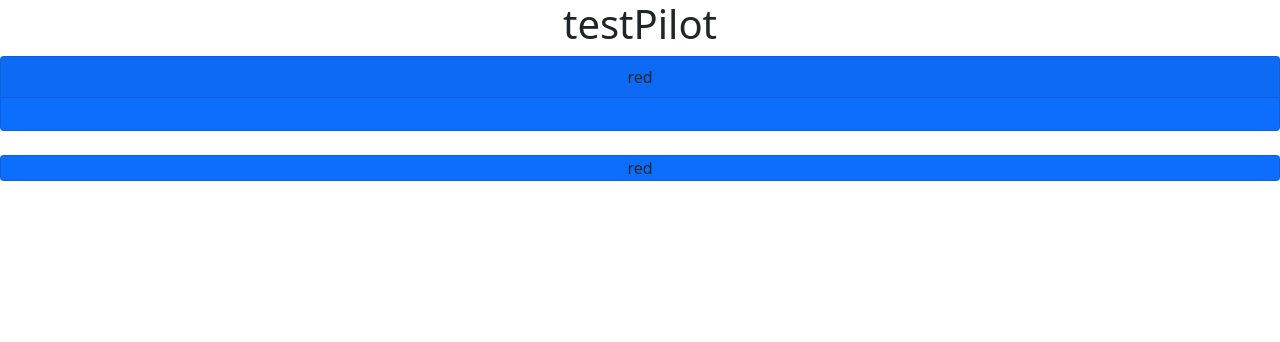
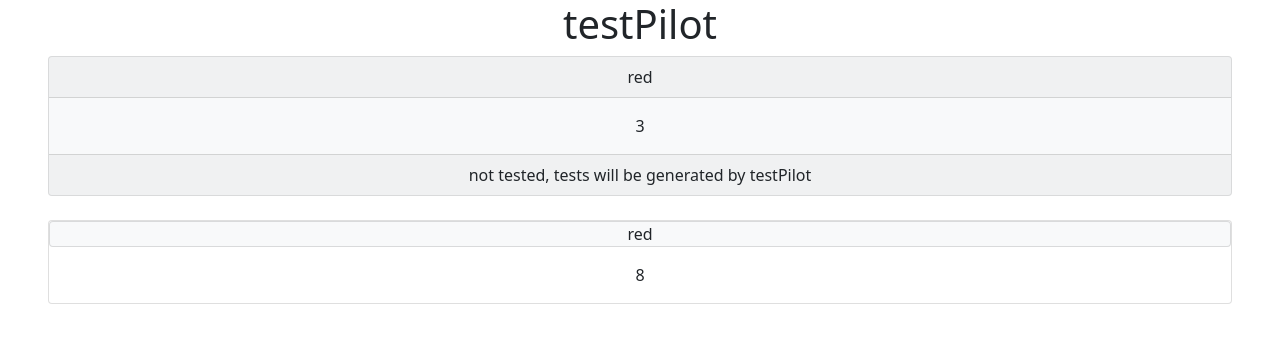
Before and after one commit to necsanuradu/testPilot, a React (Create React App) app in the folder client/: page / in a window 1280 px wide. Shown: the top 342 px of the page. Built offline with nearby package versions, Linux system fonts and the light colour scheme; no server answers; the HTML template or start-up script is replaced by a standard one.

Commit message:
RN: fix:main view components background, ready: for presentation next: refactoring

```diff
--- a/client/src/components/main-container.js
+++ b/client/src/components/main-container.js
@@ -6,9 +6,9 @@ const MainComponent = (props) => {
   return (
     <div>
       <h1>testPilot</h1>
-      <SomeComponentForTestPilotNoTest color={"red"} />
+      <SomeComponentForTestPilotNoTest color={"red"} size="3" />
       <br />
-      <SomeComponentForTestPilot color={"red"} />
+      <SomeComponentForTestPilot color={"red"} size="8" />
     </div>
   );
 };
--- a/client/src/components/some-component-no-test.js
+++ b/client/src/components/some-component-no-test.js
@@ -6,9 +6,12 @@ const SomeComponentForTestPilotNoTest = (props) => {
   return (
     <div>
       {color === "red" && (
-        <div className="card bg-primary">
+        <div className="card mx-5 bg-light">
           <div className="card-header">{color}</div>
           <div className="card-body">{props.size}</div>
+          <div className="card-footer">
+            not tested, tests will be generated by testPilot
+          </div>
         </div>
       )}
     </div>
--- a/client/src/components/some-component.js
+++ b/client/src/components/some-component.js
@@ -29,8 +29,8 @@ const SomeComponentForTestPilot = (props) => {
   testPilot.recordState(color, "secondTest");
 
   return testPilot.render(
-    <div test-suite="thirdTest">
-      <div className="card bg-primary" test-suite="firstTest">
+    <div class="card mx-5" test-suite="thirdTest">
+      <div className="card bg-light" test-suite="firstTest">
         {color}
       </div>
       <div className="card-body">{props.size}</div>
```
Also changed, not shown: 1 other file (tests, documents, lock files or other folders).
